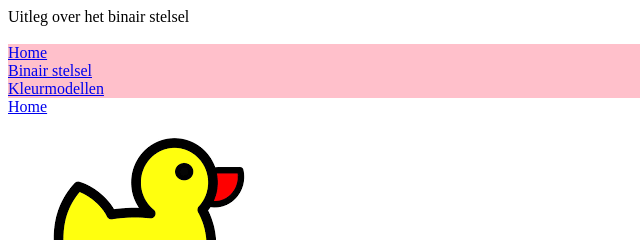
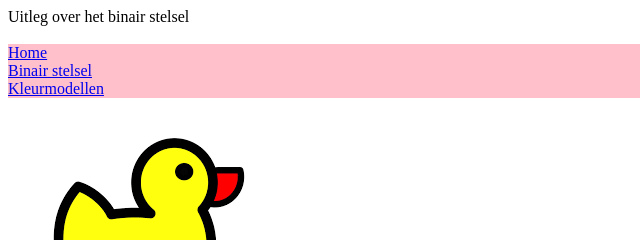
Before and after one commit to Juliette332/Juliette332.github.io, a plain HTML site: page binairstelsel.html in a window 1280 px wide. Shown: the top 240 px of the page, 0-640 px from the left. Drawn offline with Linux system fonts and the light colour scheme.

Commit message:
Update binairstelsel.html

```diff
--- a/binairstelsel.html
+++ b/binairstelsel.html
@@ -16,8 +16,6 @@
       <li><a href="kleurmodellen.html">Kleurmodellen</a></li>
     </ul>
 
-     <a href="index.html">Home</a> <!--Link terug naar de homepage-->
-
     <br>
     <br>
 
```
